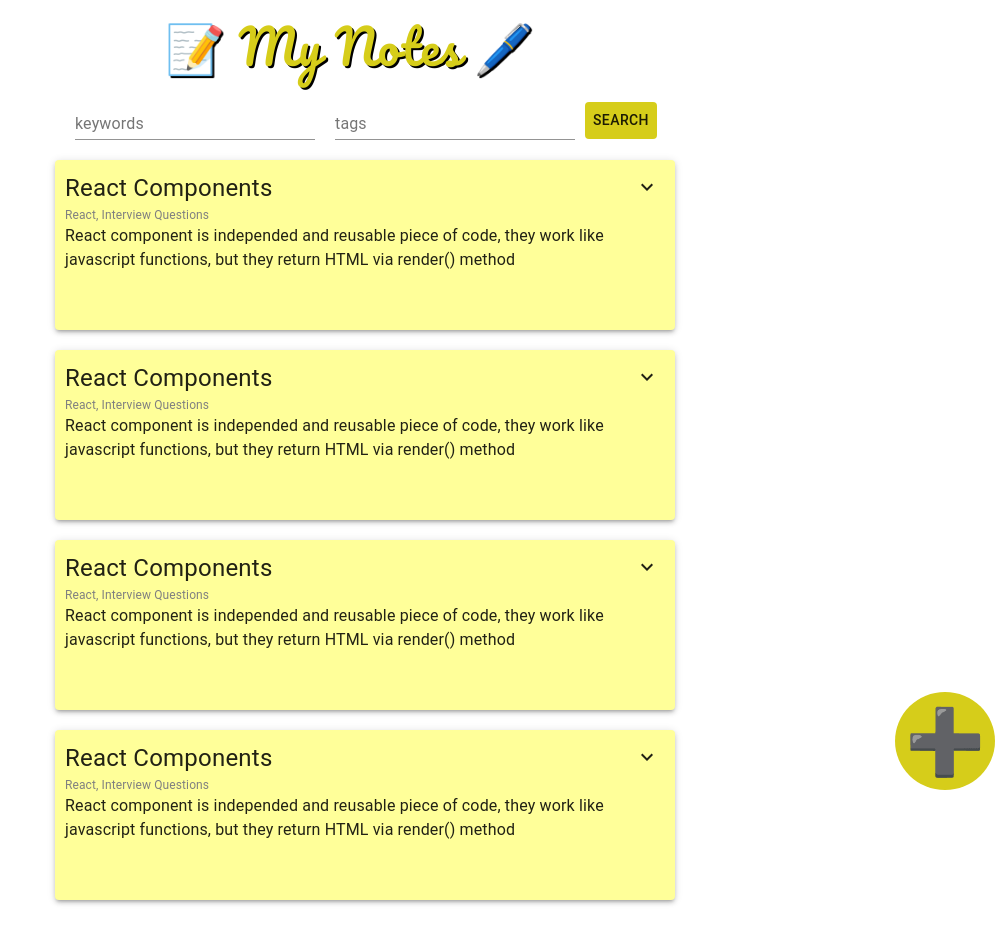
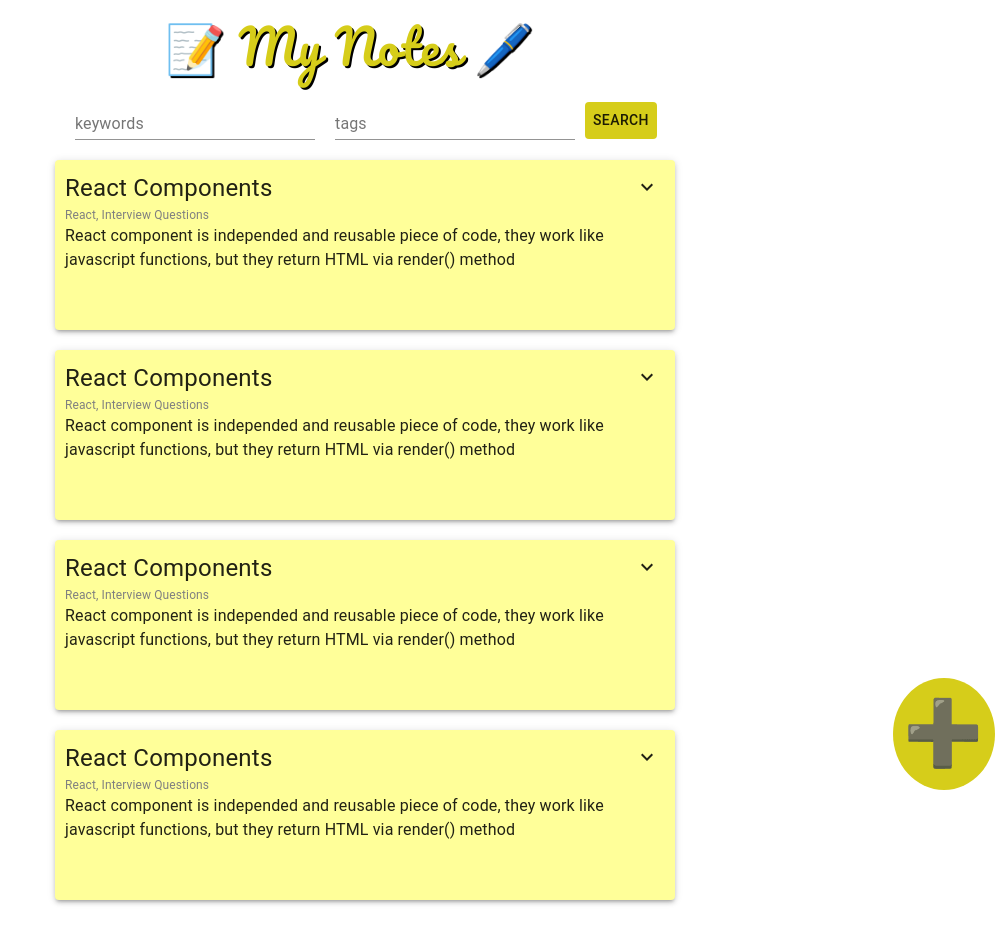
Before and after one commit to markobozic346/my-notes-typescript-app, a React (Create React App) app: page / in a window 1280 px wide. Shown: the top 944 px of the page, without its empty margins (275-1280 px from the left). Built offline with nearby package versions, Linux system fonts and the light colour scheme.

Commit message:
refactored addnode component desing

```diff
--- a/src/components/AddNote/AddNote.tsx
+++ b/src/components/AddNote/AddNote.tsx
@@ -1,6 +1,6 @@
 import React from 'react'
 import {makeStyles} from '@material-ui/styles';
-
+import {Button} from '@material-ui/core';
 const useStyles = makeStyles({
     addNote: {
 
@@ -13,7 +13,7 @@ const useStyles = makeStyles({
     plusIcon: {
         margin: '0',
         textAlign: 'center',
-        padding: '10px',
+        padding: '0 10px 0 10px',
         fontSize: '4rem',
         width: 'fit-content',
         hight: 'fit-content',
@@ -33,7 +33,7 @@ const AddNote = (props: Props) => {
     const classes = useStyles();
     return (
         <div className={classes.addNote}>
-            <p className={classes.plusIcon}>➕</p>
+            <Button className={classes.plusIcon}>➕</Button>
 
         </div>
     )
```
